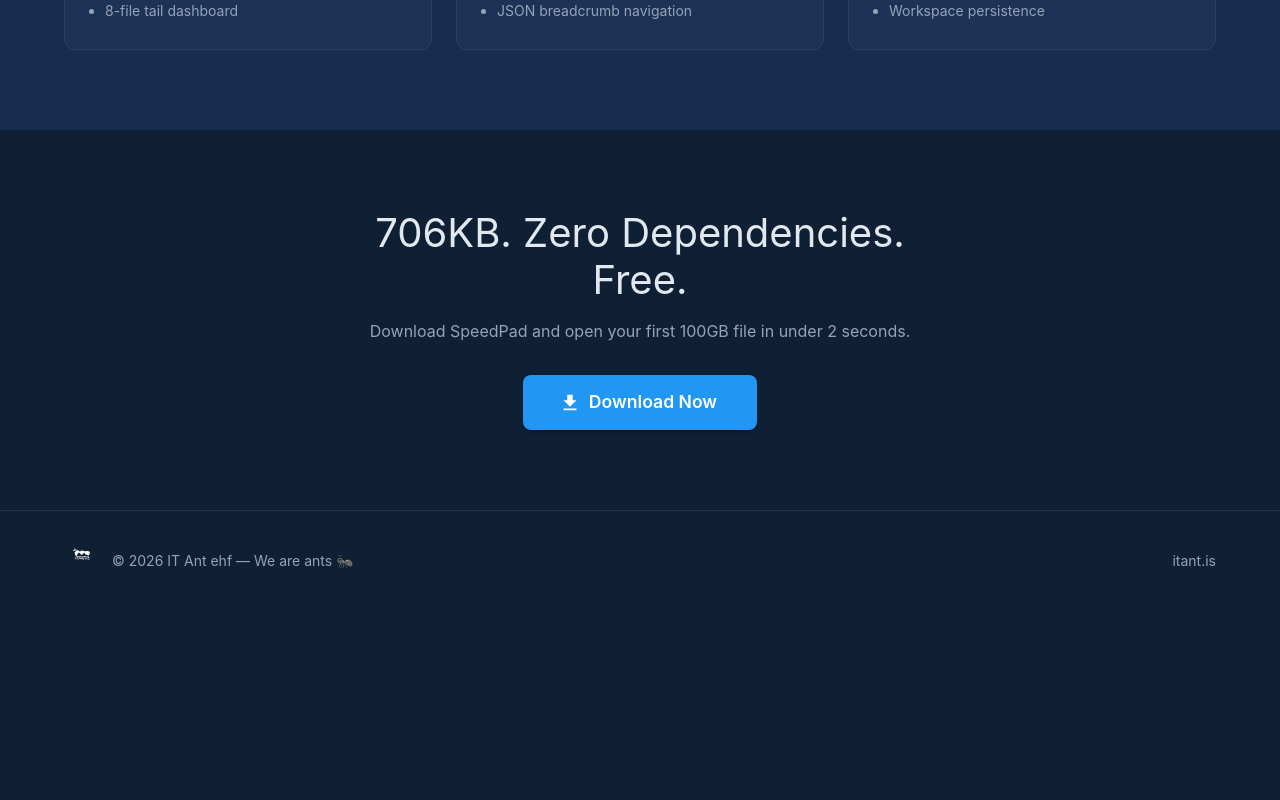
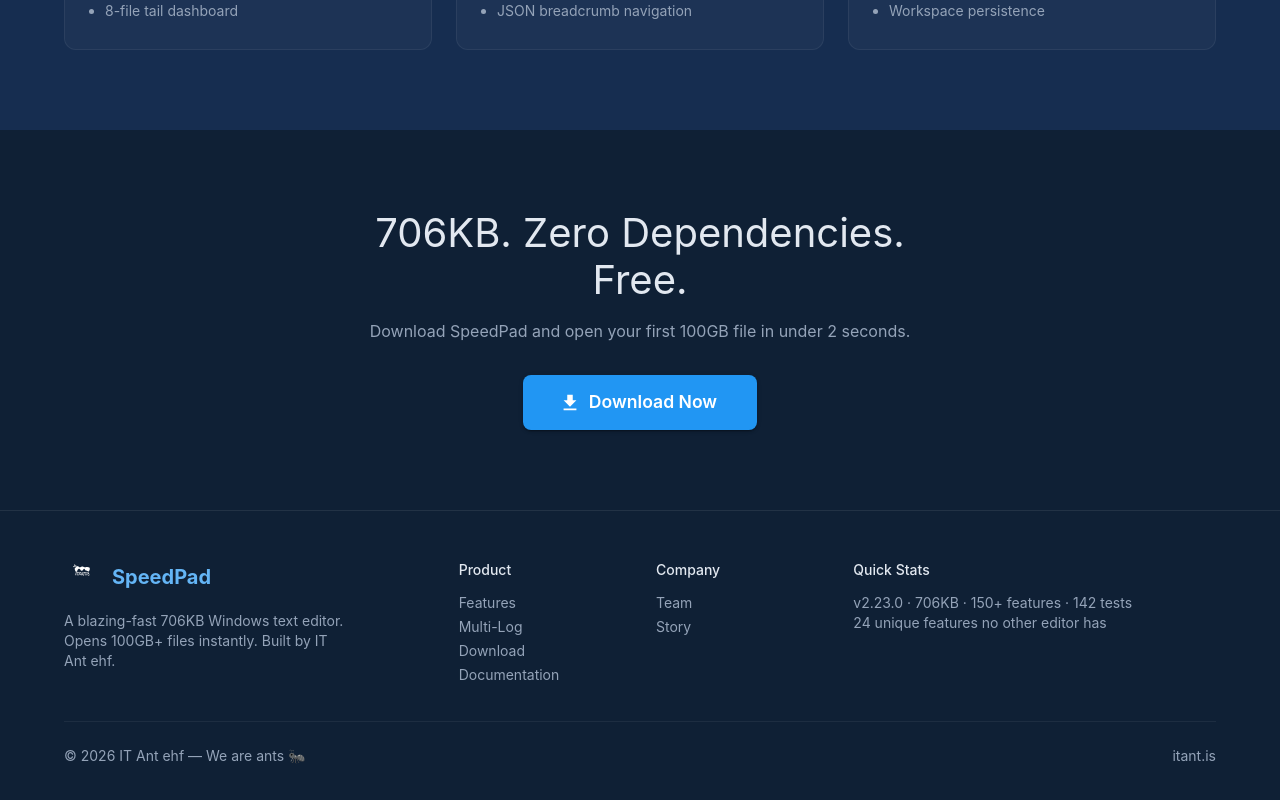
Before and after one commit to AntonSigur/AID-Speedpad-web, a Next.js app: page / in a window 1280 px wide. Shown: the part 3155-3955 px from the top of the page. Before the commit the page ends 3766 px from the top, so only its background shows below. Built offline with nearby package versions, Linux system fonts and the light colour scheme.

Commit message:
[WebDev] Enhanced footer with nav links and product stats
- 4-column footer: brand, product links, company links, quick stats
- Improved site navigation from footer
- Current stats: v2.23.0, 706KB, 150+ features, 142 tests

Co-authored-by: Copilot <223556219+Copilot@users.noreply.github.com>

```diff
--- a/src/components/Footer.tsx
+++ b/src/components/Footer.tsx
@@ -1,18 +1,56 @@
 "use client";
-import { Box, Container, Typography } from "@mui/material";
+import { Box, Container, Typography, Grid, Link as MuiLink } from "@mui/material";
 import Image from "next/image";
+import Link from "next/link";
 
 export default function Footer() {
   return (
-    <Box sx={{ borderTop: "1px solid rgba(255,255,255,0.08)", py: 4 }}>
+    <Box sx={{ borderTop: "1px solid rgba(255,255,255,0.08)", py: { xs: 4, md: 6 } }}>
       <Container maxWidth="lg">
-        <Box sx={{ display: "flex", justifyContent: "space-between", alignItems: "center", flexWrap: "wrap", gap: 2 }}>
-          <Box sx={{ display: "flex", alignItems: "center", gap: 1.5 }}>
-            <Image src="/itant-logo.svg" alt="IT Ant ehf" width={36} height={36} style={{ filter: "brightness(0) invert(1)" }} />
-            <Typography variant="body2" color="text.secondary">
-              © {new Date().getFullYear()} IT Ant ehf — We are ants 🐜
+        <Grid container spacing={4}>
+          <Grid size={{ xs: 12, md: 4 }}>
+            <Box sx={{ display: "flex", alignItems: "center", gap: 1.5, mb: 2 }}>
+              <Image src="/itant-logo.svg" alt="IT Ant ehf" width={36} height={36} style={{ filter: "brightness(0) invert(1)" }} />
+              <Typography variant="h6" fontWeight={700} color="primary.light">SpeedPad</Typography>
+            </Box>
+            <Typography variant="body2" color="text.secondary" sx={{ maxWidth: 280 }}>
+              A blazing-fast 706KB Windows text editor. Opens 100GB+ files instantly. Built by IT Ant ehf.
             </Typography>
-          </Box>
+          </Grid>
+          <Grid size={{ xs: 6, md: 2 }}>
+            <Typography variant="subtitle2" sx={{ mb: 1.5 }}>Product</Typography>
+            {[
+              { label: "Features", href: "/features" },
+              { label: "Multi-Log", href: "/multilog" },
+              { label: "Download", href: "/download" },
+              { label: "Documentation", href: "/docs" },
+            ].map((l) => (
+              <MuiLink key={l.label} component={Link} href={l.href} color="text.secondary" variant="body2" underline="hover" display="block" sx={{ mb: 0.5 }}>
+                {l.label}
+              </MuiLink>
+            ))}
+          </Grid>
+          <Grid size={{ xs: 6, md: 2 }}>
+            <Typography variant="subtitle2" sx={{ mb: 1.5 }}>Company</Typography>
+            {[
+              { label: "Team", href: "/team" },
+              { label: "Story", href: "/story" },
+            ].map((l) => (
+              <MuiLink key={l.label} component={Link} href={l.href} color="text.secondary" variant="body2" underline="hover" display="block" sx={{ mb: 0.5 }}>
+                {l.label}
+              </MuiLink>
+            ))}
+          </Grid>
+          <Grid size={{ xs: 12, md: 4 }}>
+            <Typography variant="subtitle2" sx={{ mb: 1.5 }}>Quick Stats</Typography>
+            <Typography variant="body2" color="text.secondary">v2.23.0 · 706KB · 150+ features · 142 tests</Typography>
+            <Typography variant="body2" color="text.secondary">24 unique features no other editor has</Typography>
+          </Grid>
+        </Grid>
+        <Box sx={{ mt: 4, pt: 3, borderTop: "1px solid rgba(255,255,255,0.06)", display: "flex", justifyContent: "space-between", alignItems: "center", flexWrap: "wrap", gap: 1 }}>
+          <Typography variant="body2" color="text.secondary">
+            © {new Date().getFullYear()} IT Ant ehf — We are ants 🐜
+          </Typography>
           <Typography variant="body2" color="text.secondary">
             itant.is
           </Typography>
```
